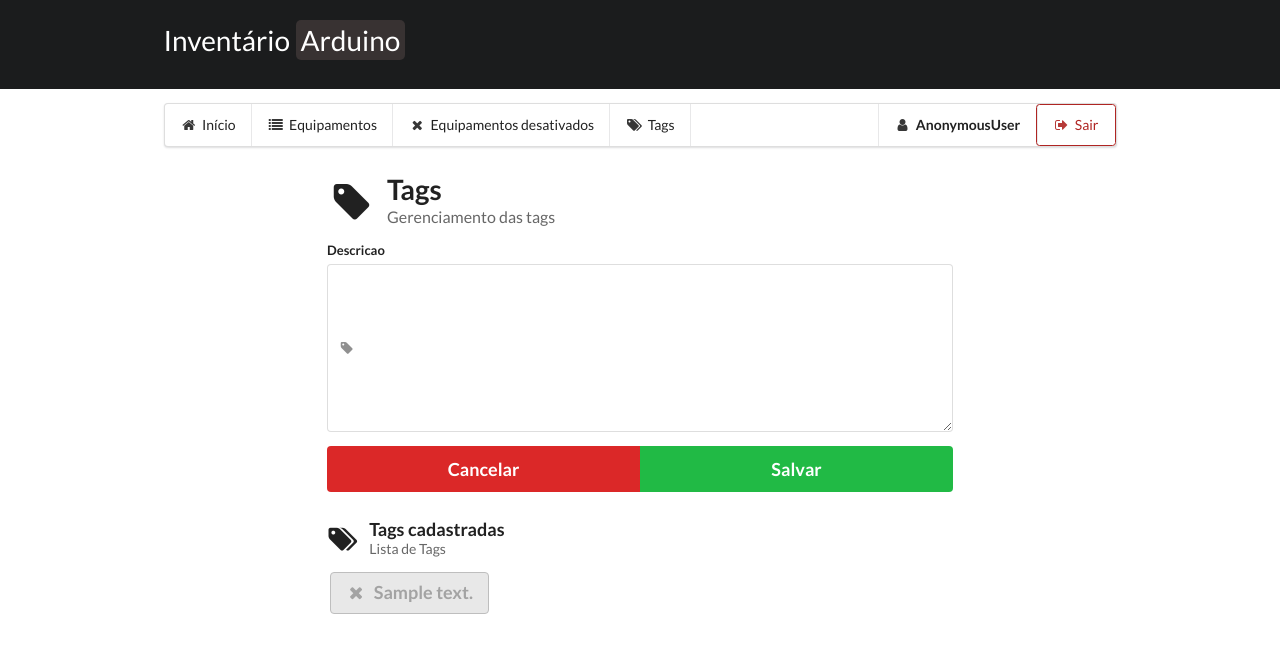
After one commit to felipeflamarion/controle-arduino, a Django app: template arduino/templates/cadastro_tag.html in a window 1280 px wide. The commit adds this page. Shown: the top 653 px of the page. Run offline with Django 3.2, Linux system fonts and the light colour scheme; the template is opened without the code that fills it: most values are stand-ins (such as "Sample title", 1, 10 or a date in 2020); form fields are guessed from the names that the template uses; parts of the project's set-up code (start-up, migrations or seed data) failed here and were passed over.

Commit message:
CRUD de Tags.

```diff
--- a/arduino/forms/__init__.py
+++ b/arduino/forms/__init__.py
@@ -1,3 +1,4 @@
 # coding:utf-8
 from usuario import UsuarioForm
 from equipamento import EquipamentoForm
+from tag import TagForm
--- a/arduino/forms/equipamento.py
+++ b/arduino/forms/equipamento.py
@@ -1,5 +1,7 @@
 # coding: utf-8
 from django import forms
+from django.contrib.auth.models import User
+
 from arduino.models import EquipamentoModel
 
 
--- a/arduino/static/css/extra.css
+++ b/arduino/static/css/extra.css
@@ -53,3 +53,7 @@
     margin-left: 30px !important;
     margin-top: 10px !important;
 }
+
+.tags-inventario{
+    border: 1px solid #bebebe!important;
+}
--- a/arduino/templates/__base_painel__.html
+++ b/arduino/templates/__base_painel__.html
@@ -47,7 +47,7 @@
                     Equipamentos desativados
                 </a>
 
-                <a href="#" class="item">
+                <a href="{% url 'cadastro_tag' %}" class="item">
                     <i class="tags icon"></i>
                     Tags
                 </a>
--- /dev/null
+++ b/arduino/templates/cadastro_tag.html
@@ -0,0 +1,70 @@
+{% extends '__base_painel__.html' %}
+
+{% block title %}
+    {% if not id %}
+        Cadastrar Equipamento
+    {% else %}
+        Editar Equipamento
+    {% endif %}
+{% endblock %}
+
+{% block content %}
+    <div class="eight wide column">
+
+        {% if msg %}
+            <div class="ui {{ cor_msg }} message">
+                <div class="header">
+                    {{ msg }}
+                </div>
+            </div>
+        {% endif %}
+
+        <h1 class="ui header">
+            <i class="tag icon"></i>
+            <div class="content">
+                Tags
+                <div class="sub header">
+                    Gerenciamento das tags
+                </div>
+            </div>
+        </h1>
+
+        {% if form %}
+            <form method="POST" action="{% url 'cadastro_tag' %}" class="ui form">{% csrf_token %}
+                <div class="field">
+                    <label>{{ form.descricao.label }}</label>
+                    <div class="ui left icon input">
+                        <i class="tag icon"></i>
+                        {{ form.descricao }}
+                    </div>
+                </div>
+
+                <div class="ui two big buttons">
+                    <a href="{% url 'painel' %}" class="ui red button">
+                        Cancelar
+                    </a>
+                    <input type="submit" class="ui green submit button" value="Salvar">
+                </div>
+            </form>
+        {% endif %}
+
+        <h3 class="ui header">
+            <i class="tags icon"></i>
+            <div class="content">
+                Tags cadastradas
+                <div class="sub header">Lista de Tags</div>
+            </div>
+        </h3>
+
+        {% if tags %}
+            {% for tag in tags %}
+                <div class="ui big icon tags-inventario label" style="margin-bottom: 8px;">
+                    <a href=""><i class="remove icon"></i>
+                        {{ tag.descricao }}
+                    </a>
+                </div>
+            {% endfor %}
+        {% endif %}
+
+    </div>
+{% endblock %}
--- a/arduino/urls.py
+++ b/arduino/urls.py
@@ -36,6 +36,8 @@
     url(r'^equipamento/emprestar/(?P<id_equipamento>[\d]+)/$', EquipamentoView.Emprestar, name='emprestar'),
     url(r'^equipamento/devolver/(?P<id_utilizacao>[\d]+)/$', EquipamentoView.Devolver, name='devolver'),
 
+    url(r'^tag/cadastrar/$', TagView.as_view(), name='cadastro_tag'),
+
     # 404
     url(r'', TemplateView.as_view(template_name='404.html'), name='404'),
 ]
--- a/arduino/views/__init__.py
+++ b/arduino/views/__init__.py
@@ -4,3 +4,4 @@
 from log import Login, Logout
 from painel import Painel
 from equipamento import *
+from tag import *
```
Also changed, not shown: arduino/forms/tag.py (added, +19 -0 lines), arduino/views/tag.py (added, +60 -0 lines), arduino/views/equipamento.py (line endings or trailing spaces).
